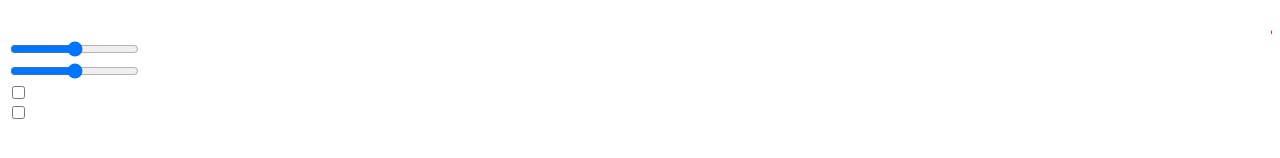
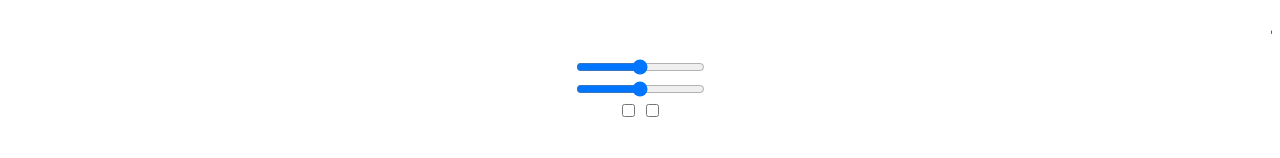
Before and after one commit to pchacked/site, a plain HTML site: page index.html in a window 1280 px wide. Shown: the part 218-376 px from the top of the page. Drawn offline with Linux system fonts and the light colour scheme.

Commit message:
index.html

```diff
--- a/index.html
+++ b/index.html
@@ -18,14 +18,14 @@
   </font>
 </marquee>
 
+<center>
   <br>
   <input type="range">
   <br>
   <input type="range">
   <br>
   <input type="checkbox">
-<br>
   <input type="checkbox">
-
+</center>
 </body>
 </html>
```
Lines whose indentation alone changed are shown as unchanged.
